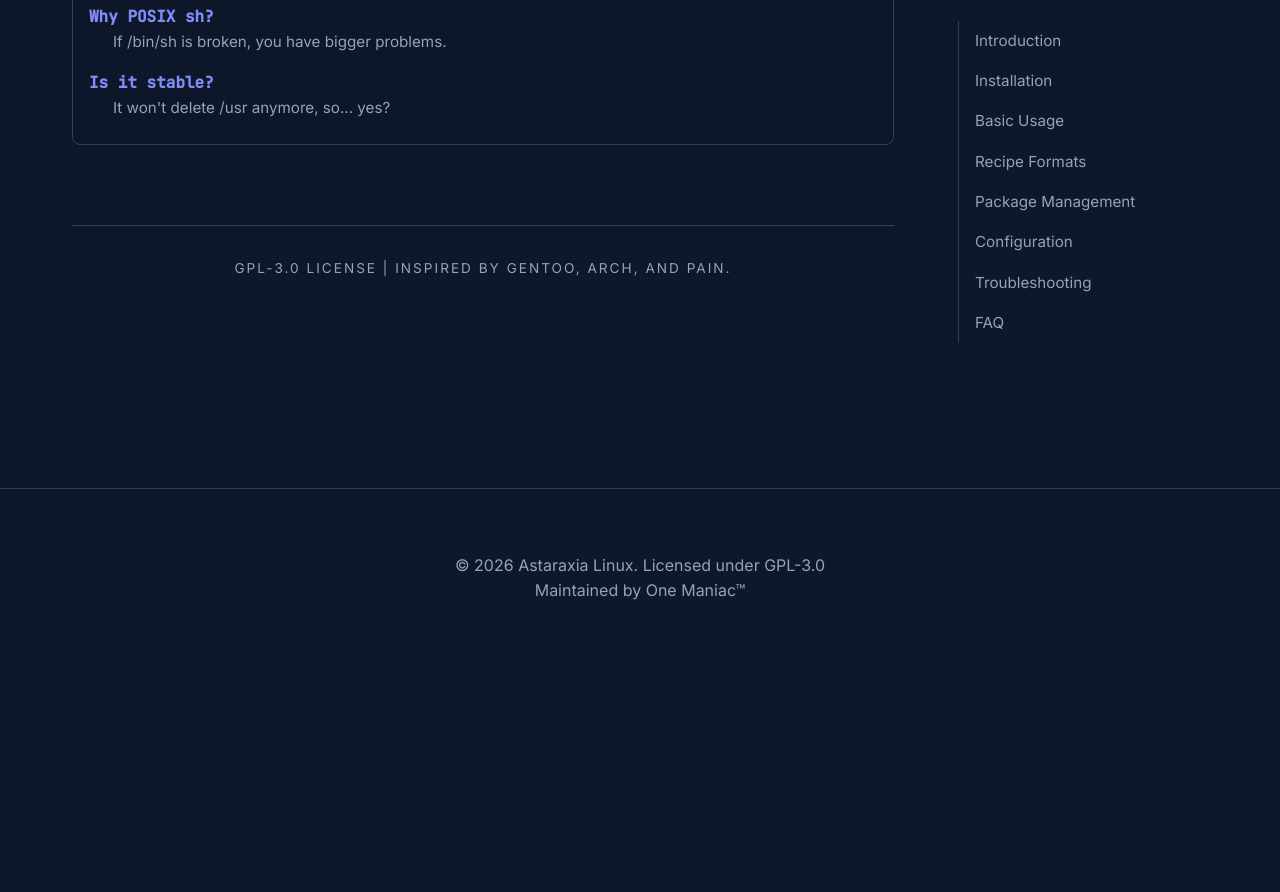
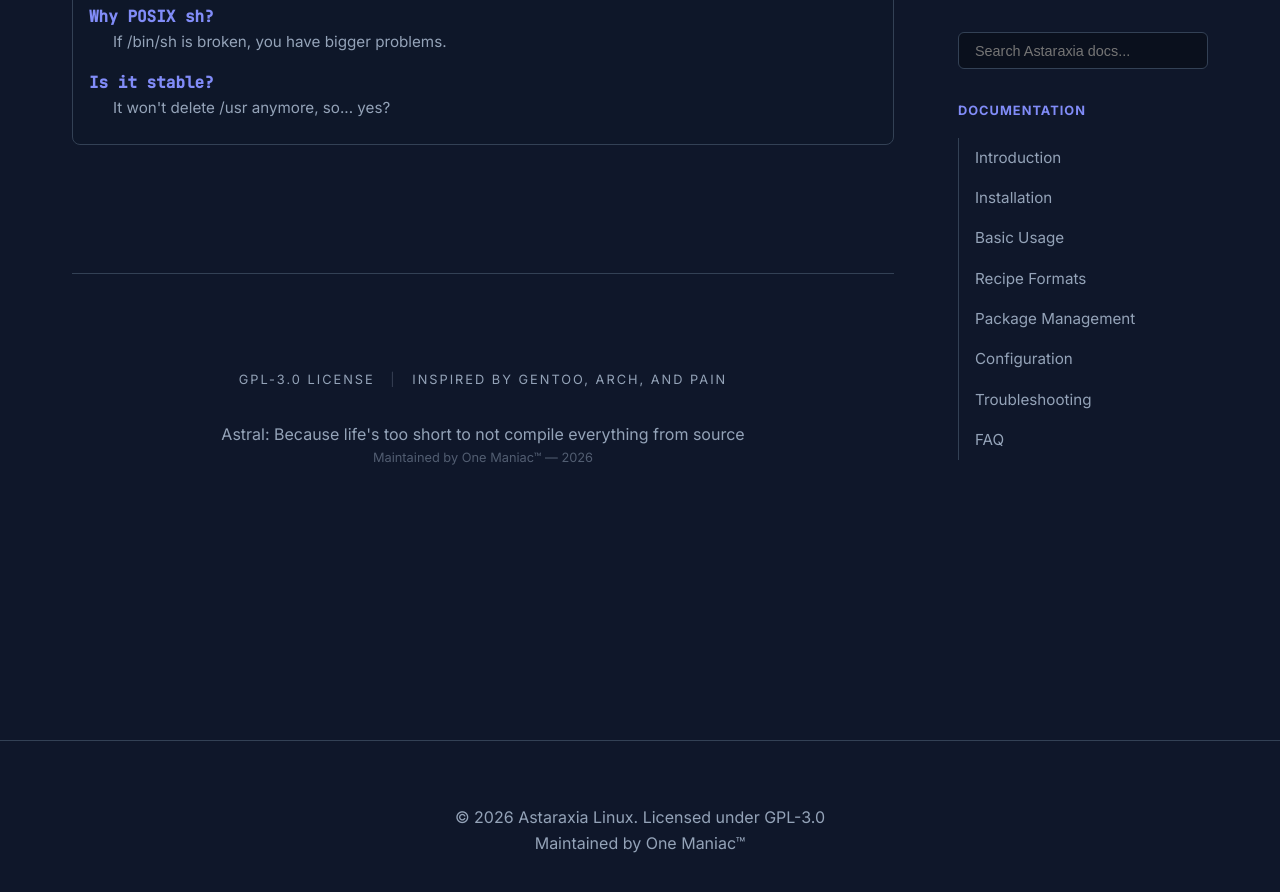
Before and after one commit to Astaraxia-Linux/astaraxia-linux.github.io, a Jekyll site: the page built from docus/astral.html, in a window 1280 px wide and 900 px high, scrolled down 4020 px. Shown: the top 892 px of the window. Built offline with Jekyll 4.4.1, drawn with Linux system fonts in a browser that asks for light colours; before the commit the page ends 4688 px from its top, so only the background shows below that.

Commit message:
Update astral.html

```diff
--- a/docus/astral.html
+++ b/docus/astral.html
@@ -161,9 +161,20 @@
         </dl>
     </section>
 
-    <footer class="doc-footer" style="margin-top: 5rem; padding-top: 2rem; border-top: 1px solid var(--border); text-align: center;">
-        <p style="font-size: 0.85rem; color: var(--text-dim); text-transform: uppercase; letter-spacing: 2px;">
-            GPL-3.0 LICENSE | Inspired by Gentoo, Arch, and Pain.
-        </p>
+<footer class="doc-footer" style="margin-top: 8rem; border-top: 1px solid var(--border);">
+
+        <div style="padding: 2rem 0; text-align: center;">
+            <p style="font-size: 0.8rem; color: var(--text-dim); text-transform: uppercase; letter-spacing: 2px; margin: 0;">
+                GPL-3.0 LICENSE <span style="margin: 0 10px; opacity: 0.3;">|</span> Inspired by Gentoo, Arch, and Pain
+            </p>
+        </div>
+
+        <section class="hero-quote">
+            <p>Astral: Because life's too short to not compile everything from source</p>
+        </section>
+
+        <div style="text-align: center; padding-bottom: 4rem; opacity: 0.5; font-size: 0.8rem;">
+            <p>Maintained by One Maniac™ — 2026</p>
+        </div>
     </footer>
 </article>
```
